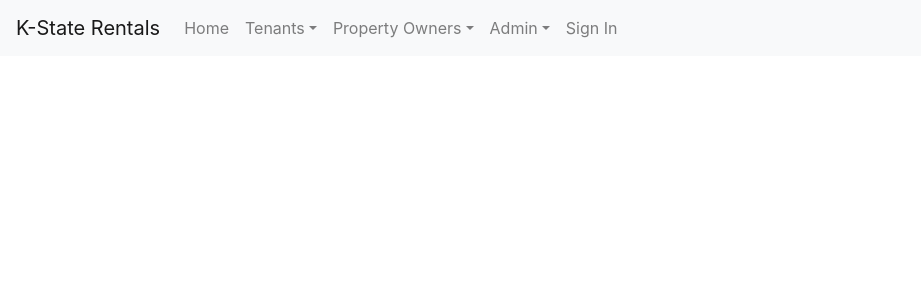
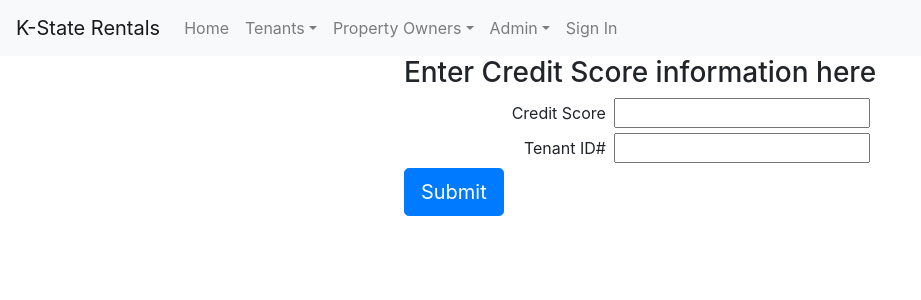
Before and after one commit to Erksters/RentalFrontend, a React (Create React App) app in the folder frontend/: page /credit/score in a window 1280 px wide. Shown: the top 300 px of the page, without its empty margins (0-921 px from the left). Built offline with nearby package versions, Linux system fonts and the light colour scheme.

Commit message:
Added a tenant credit score page and a dash of code formatting

```diff
--- a/frontend/src/App.js
+++ b/frontend/src/App.js
@@ -6,6 +6,7 @@ import CreateContractAgreement from './components/ContractAgreement/createContra
 import LandingPage from './components/LandingPage/landingPage';
 import NavigationBar from './components/NavBar/NavBar';
 import CreatePropertyOwner from './components/PropertyOwner/createPropertyOwner';
+import AddCreditScore from './components/Tenants/addCreditScore';
 import CreateTenant from './components/Tenants/createTenant';
 
 const  App = () => {
@@ -29,6 +30,9 @@ const  App = () => {
           <Route path="/create/propetyowner">
             <CreatePropertyOwner/>
           </Route>
+          <Route path="/credit/score">
+            <AddCreditScore/>
+          </Route>
           <Route exact path="/">
             <LandingPage/>
           </Route>
--- /dev/null
+++ b/frontend/src/components/Tenants/AddCreditScore.css
@@ -0,0 +1,9 @@
+.centerDiv {
+  justify-content: center;
+  display: flex;
+}
+
+.labels {
+  text-align: right;
+  width: 210px;
+}
--- /dev/null
+++ b/frontend/src/components/Tenants/addCreditScore.js
@@ -0,0 +1,61 @@
+import React, { useState } from "react";
+import swal from "sweetalert";
+import { Button } from "react-bootstrap";
+import "./AddCreditScore.css";
+import "react-datepicker/dist/react-datepicker.css";
+
+const AddCreditScore = (props) => {
+    const [CreditScore, setCreditScore] = useState(undefined);
+    const [TenantID, setTenantID] = useState(undefined);
+
+  const handleSubmit = async () => {
+    if(CreditScore === undefined) {
+        swal("Please enter a legitimate Credit Score")
+        return;
+    }
+    if(TenantID === undefined) {
+        swal("Please enter a legitimate Tenant ID")
+        return;
+    }
+
+    //send it
+    //Is there a unique constraint error?
+    //Did it successfully Save?
+    const CreditScoreData = new FormData();
+
+    CreditScoreData.append("creditscore", CreditScore);
+    CreditScoreData.append("tenantid", TenantID);
+
+    //TODO: add appropriate url to fetch argument
+    await fetch(`localhost:8000/credit/score`,{
+        method: "POST",
+        body: CreditScoreData,
+    })
+      .then((response) => {
+        if (response === 200){swal("Credit Score Added!")}
+      })
+      .catch((error) => {});
+  }
+
+  return(
+      <div className="centerDiv">
+        <div >
+            <h3>Enter Credit Score information here</h3>
+            <label className="pr-2 labels">Credit Score</label>
+            <input type="number" onChange={(e) => setCreditScore(e.target.value)} />
+            <br/>
+
+            <label className="pr-2 labels">Tenant ID#</label>
+            <input type="number" onChange={(e) => setTenantID(e.target.value)} />
+            <br/>
+
+            <Button size="lg" onClick={handleSubmit}>
+                Submit
+            </Button>
+
+        </div>
+      </div>
+  )
+}
+
+export default AddCreditScore;
```
Also changed, not shown: frontend/src/components/ContractAgreement/createContractAgreement.js (+4 -6 lines).
